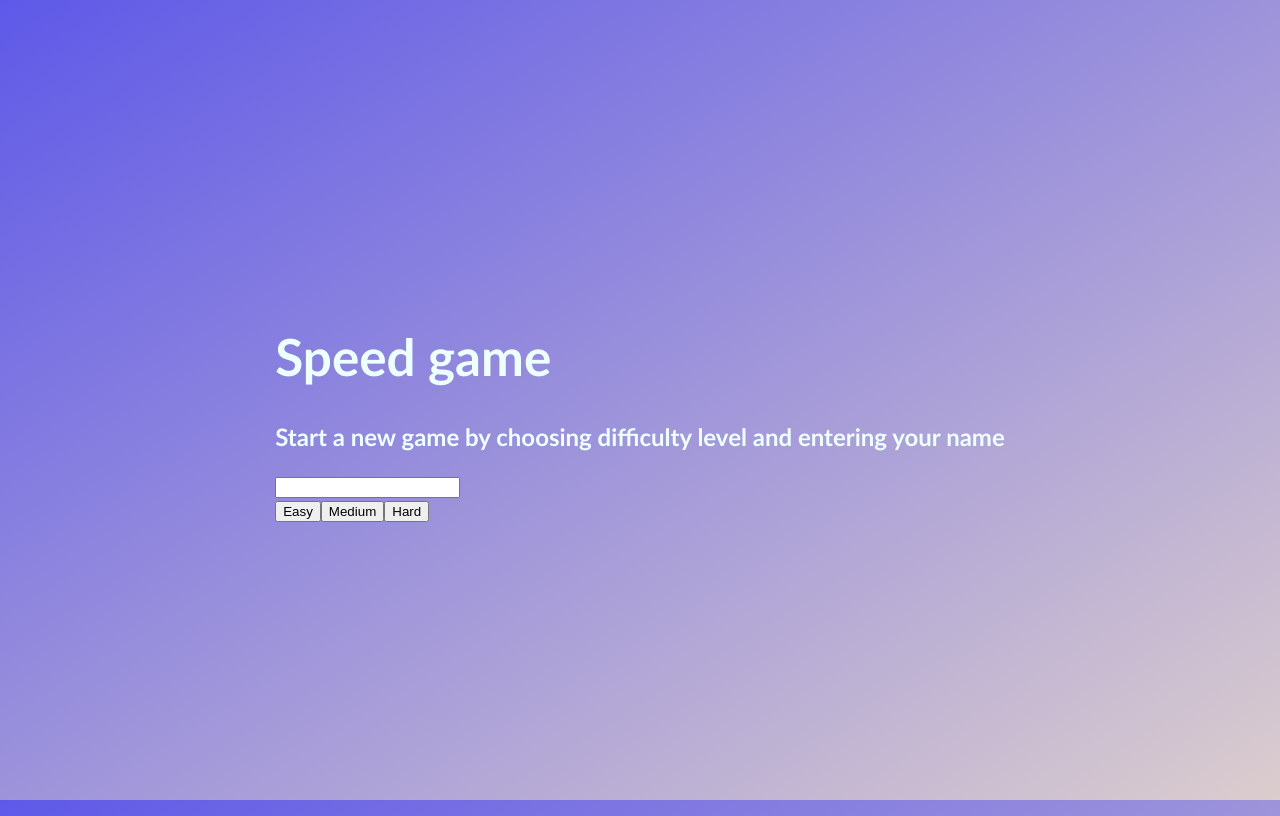
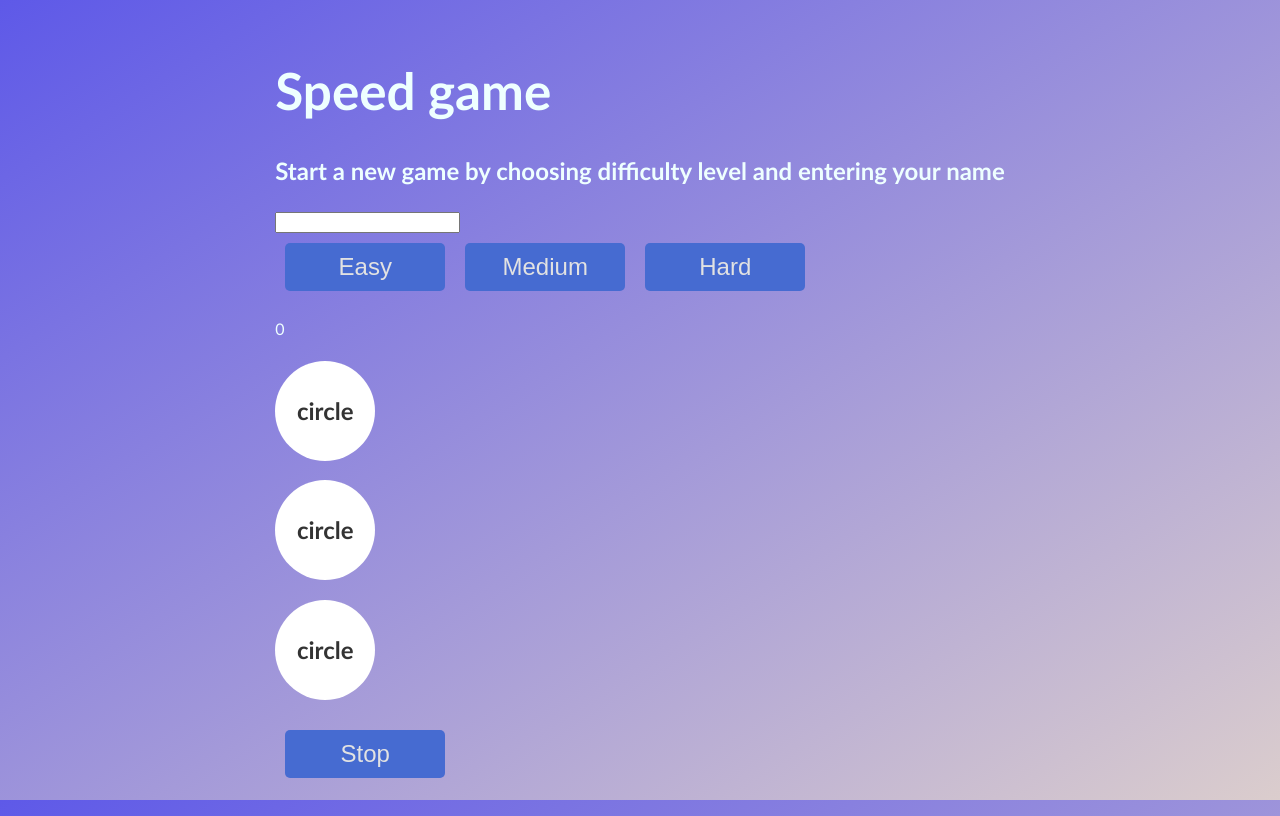
Before and after one commit to G-Uzoh/speedgame-react, a React app: page / in a window 1280 px wide. Both pictures are taken after a click on the button "Easy". Built offline with nearby package versions, Linux system fonts and the light colour scheme; the HTML template or start-up script is replaced by a standard one.

Commit message:
add circle and game components

```diff
--- a/src/App.jsx
+++ b/src/App.jsx
@@ -1,24 +1,39 @@
 import { useState } from "react";
 import NewGame from "./components/NewGame";
+import { levels } from "./levels";
+import Circle from "./UI components/Circle";
+import Game from "./components/Game";
 
 function App() {
   const [player, setPlayer] = useState();
+  const [circles, setCircles] = useState([]);
+  const [score, setScore] = useState(0);
 
   const gameSetHandler = (level, name) => {
+    /* Based on levels, find the matching object from levels array and make array of circles with amount in object */
+    const levelIndex = levels.findIndex(el => el.name === level);
+
+    const levelsAmount = levels[levelIndex].amount;
+
+    const circlesArray = Array.from({ length: levels[levelIndex].amount }, (x, i) => i);
+
+    setCircles(circlesArray)
+
+
     setPlayer(
       {
         level: level, // Can be written as level (without semicolon)
         name: name, // Can be written as name
       }
-    )
+    );
   };
 
-  console.log(player);
 
   return (
     <>
       <h1>Speed game</h1>
       <NewGame onclick={gameSetHandler} />
+      <Game score={score} circles={circles} />
     </>
   )
 }
--- /dev/null
+++ b/src/UI components/Circle.jsx
@@ -0,0 +1,7 @@
+const Circle = () => {
+    return (
+        <h2 className="circle">circle</h2>
+    );
+}
+
+export default Circle;
--- /dev/null
+++ b/src/components/Game.jsx
@@ -0,0 +1,18 @@
+import Circle from "../UI components/Circle";
+
+const Game = ({ score, circles, handleStop }) => {
+  return (
+    <div>
+      <p>{score}</p>
+      {/* Underscore is used to replace map elements which are not used in the code */}
+      <div>
+        {circles.map((_, i) => (
+          <Circle key={i} />
+        ))}
+      </div>
+      <button onClick={handleStop}>Stop</button>
+    </div>
+  );
+};
+
+export default Game;
--- a/src/index.css
+++ b/src/index.css
@@ -26,3 +26,27 @@ h1 {
   font-size: 3.2em;
   line-height: 1.1;
 }
+
+.circle {
+  background: white;
+  display: flex;
+  justify-content: center;
+  align-items: center;
+  height: 100px;
+  width: 100px;
+  color: #333;
+  border-radius: 50%;
+}
+
+/* Game button styles */
+button {
+  background-color: #466bd1;
+  color: #e2e2e2;
+  margin: 10px;
+  padding: 10px 20px;
+  border: none;
+  border-radius: 5px;
+  width: 10rem;
+  font-size: 1.5rem;
+  cursor: pointer;
+}
```
